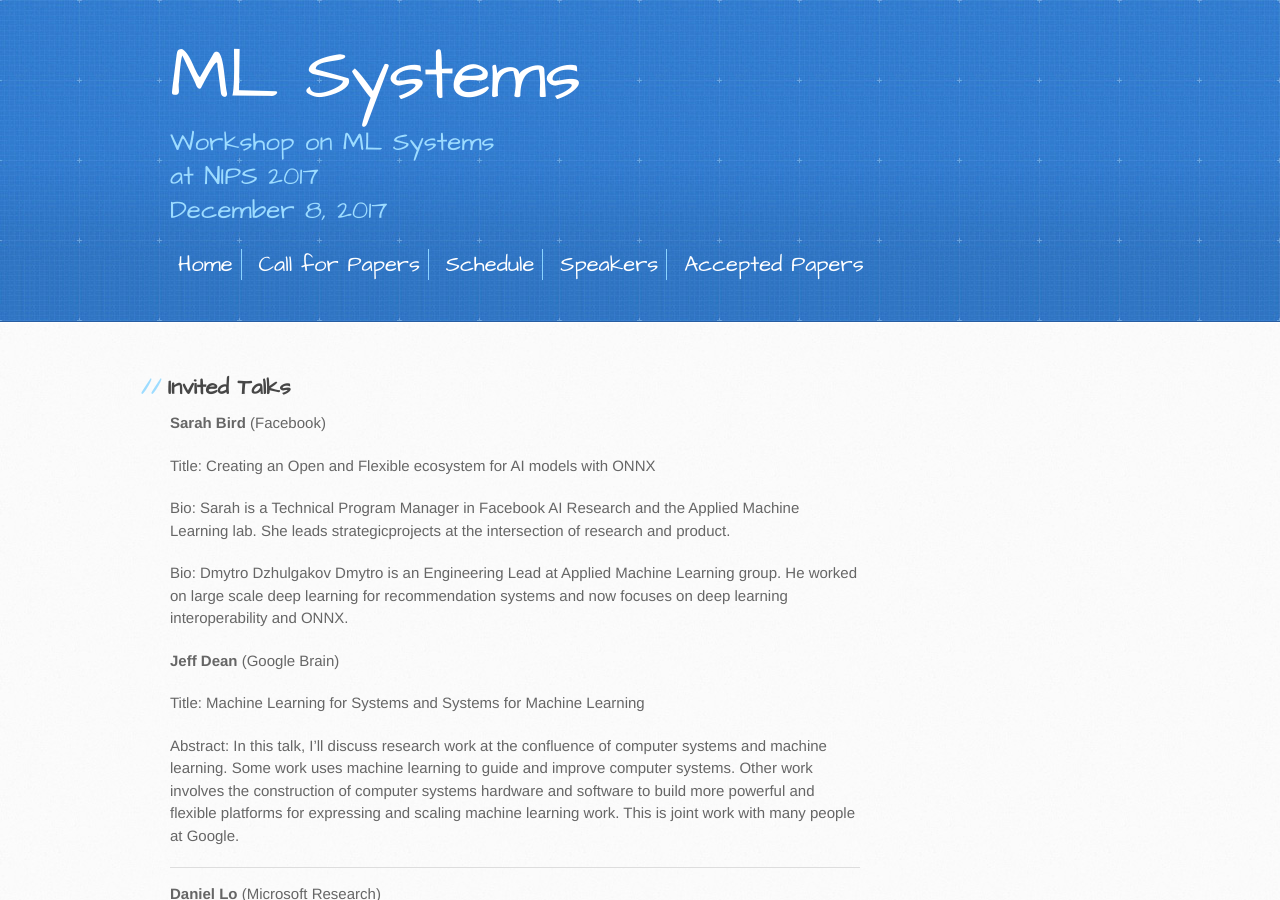
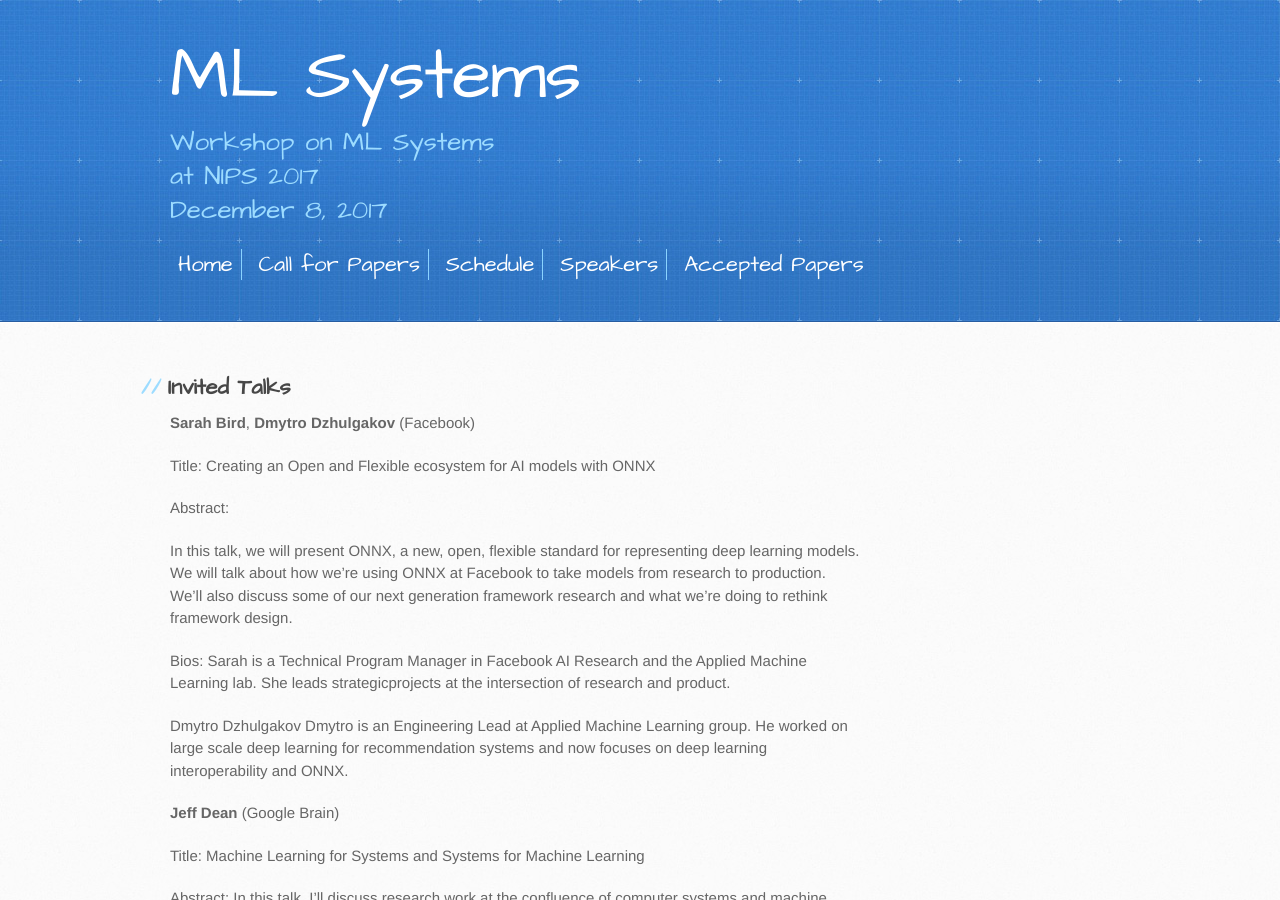
Before and after one commit to LearningSys/nips17, a Jekyll site: the page built from talks.md, in a window 1280 px wide and 900 px high. Built offline with Jekyll 4.4.1, drawn with Linux system fonts in a browser that asks for light colours; our own code applies the rules of GitHub Pages for plain Markdown files; the repository's description, which GitHub fills in, is left out.

Commit message:
updated bios for onnx

```diff
--- a/talks.md
+++ b/talks.md
@@ -1,14 +1,17 @@
 ## Invited Talks
 
-**Sarah Bird** (Facebook)
+**Sarah Bird**, **Dmytro Dzhulgakov** (Facebook)
 
 Title:
 Creating an Open and Flexible ecosystem for AI models with ONNX
 
-Bio:
+Abstract:
+
+In this talk, we will present ONNX, a new, open, flexible standard for representing deep learning models.  We will talk about how we’re using ONNX at Facebook to take models from research to production. We’ll also discuss some of our next generation framework research and what we’re doing to rethink framework design.
+
+Bios:
 Sarah is a Technical Program Manager in Facebook AI Research and the Applied Machine Learning lab.  She leads strategicprojects at the intersection of research and product.
 
-Bio:
 Dmytro Dzhulgakov
 Dmytro is an Engineering Lead at Applied Machine Learning group. He worked on large scale deep learning for recommendation systems and now focuses on deep learning interoperability and ONNX.
 
```
